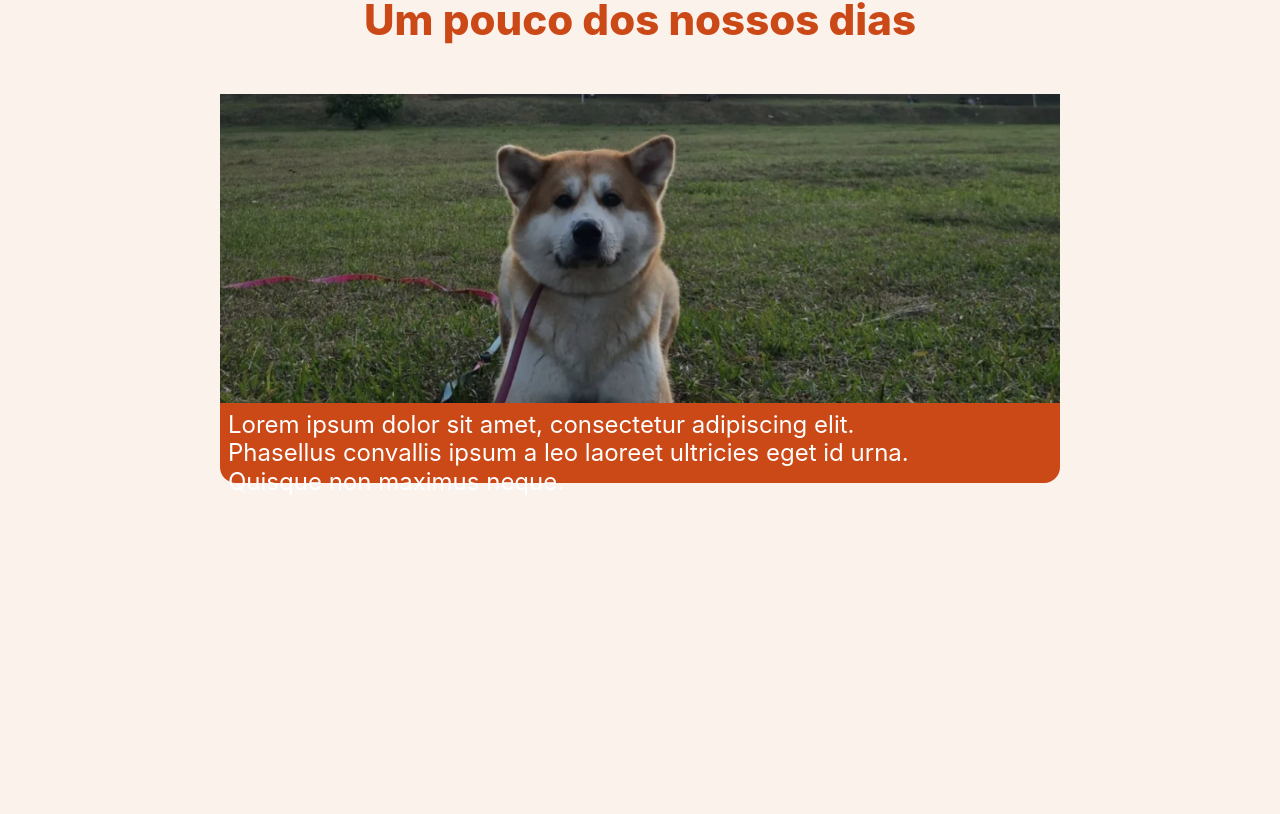
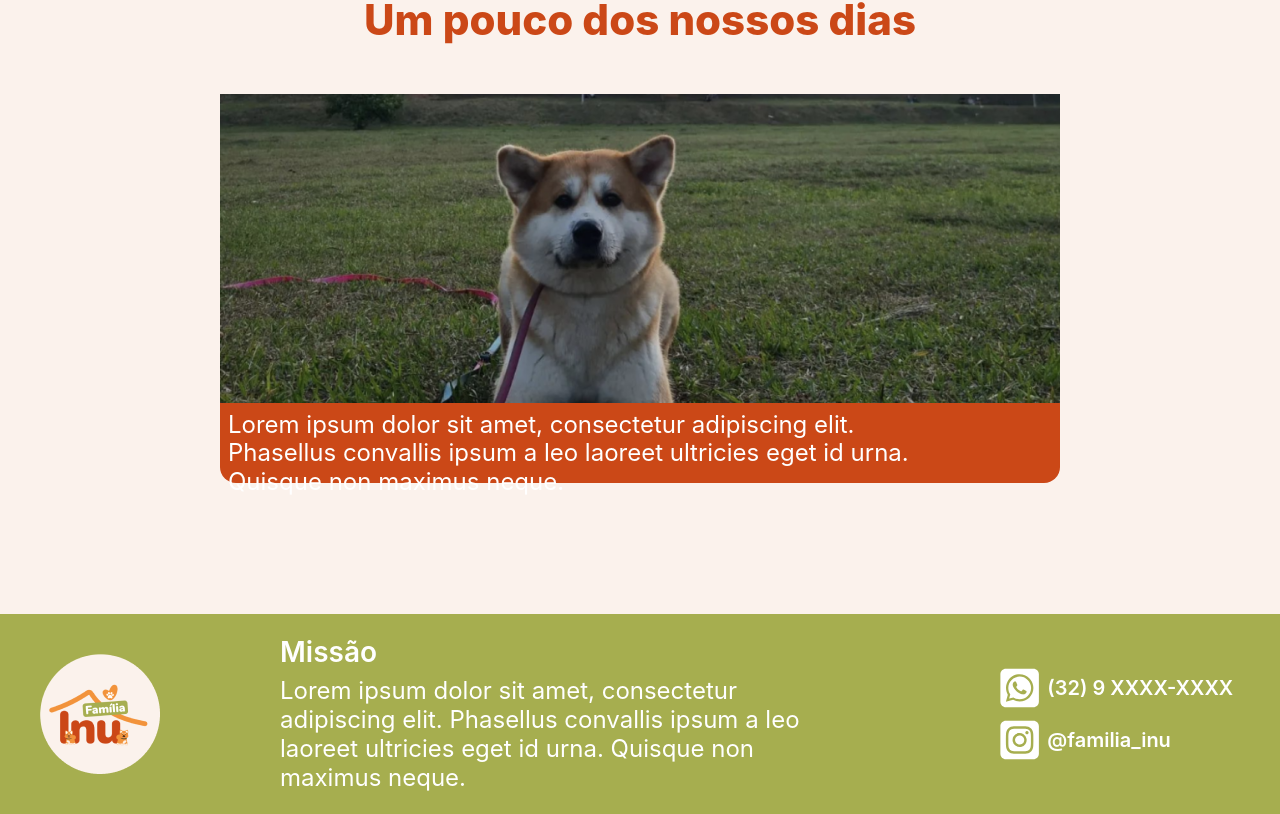
Before and after one commit to yamashita-tiemi/Familia-Inu, a Next.js app: page / in a window 1280 px wide. Shown: the part 1606-2420 px from the top of the page. Before the commit the page ends 2220 px from the top, so only its background shows below. Built offline with nearby package versions, Linux system fonts and the light colour scheme.

Commit message:
footer - initial struct

```diff
--- /dev/null
+++ b/src/app/_components/footer.tsx
@@ -0,0 +1,27 @@
+import { HStack, Stack } from "@chakra-ui/react";
+import { ImageFooter } from "./image";
+import { Text } from "./text";
+import { TitleCard } from "./tittle";
+import { IconSocial } from "./icon";
+
+export default function Footer() {
+    return(
+        <HStack
+            as={"footer"}
+            bg={"#A6AE4F"}
+            width={"100%"}
+            height={"200px"}
+            justifyContent={"space-between"}
+            paddingX={10}
+        >
+            <ImageFooter src={"/logo_redonda.png"} alt={"Família Inu"} width={120} height={120}/>
+            <Stack width={"50%"}>
+                <TitleCard title={"Missão"} size={"28px"}/>
+                <Text size={"24px"} color={"#FFFFFF"}
+                    text={"Lorem ipsum dolor sit amet, consectetur adipiscing elit. Phasellus convallis ipsum a leo laoreet ultricies eget id urna. Quisque non maximus neque. "}
+                />
+            </Stack>
+            <IconSocial></IconSocial>
+        </HStack>
+    )
+}
--- a/src/app/_components/icon.tsx
+++ b/src/app/_components/icon.tsx
@@ -1,4 +1,8 @@
+import { HStack, Link, Stack } from "@chakra-ui/react";
+import { FaSquareWhatsapp, FaSquareInstagram } from "react-icons/fa6";
 import { IoPawSharp } from "react-icons/io5";
+import NextLink from "next/link";
+import { TextIndex } from "./text";
 
 
 interface IconCardProps {
@@ -8,7 +12,26 @@ interface IconCardProps {
 export function IconCard({ opacity }: IconCardProps) {
     return (
         <>
-            <IoPawSharp size={"28px"} color="#CB4817" opacity={opacity}/>
+            <IoPawSharp size={"28px"} color="#CB4817" opacity={opacity} />
         </>
     )
 }
+
+export function IconSocial() {
+    return (
+        <Stack width={"20%"}>
+            <Link as={NextLink} href={'https://web.whatsapp.com/'} isExternal={true}>
+                <HStack>
+                    <FaSquareWhatsapp size={"44px"} color="#FFFFFF" />
+                    <TextIndex text={"(32) 9 XXXX-XXXX"} size={"20px"} color={"#FFFFFF"}/>
+                </HStack>
+            </Link>
+            <Link as={NextLink} href={'https://www.instagram.com/'} isExternal={true}>
+            <HStack>
+                    <FaSquareInstagram size={"44px"} color="#FFFFFF" />
+                    <TextIndex text={"@familia_inu"} size={"20px"} color={"#FFFFFF"}/>
+                </HStack>
+            </Link>
+        </Stack>
+    )
+}
--- a/src/app/_components/image.tsx
+++ b/src/app/_components/image.tsx
@@ -13,6 +13,26 @@ export function ImageNavbar({ src, alt, width, height }: ImageNavbarProps) {
     return (
         <Link as={NextLink} href="/"
             width={"10%"}
+        >
+            <Stack as="picture" align={"center"}>
+                <NextImage src={src} alt={alt} width={width} height={height} />
+            </Stack>
+        </Link>
+    )
+}
+
+interface ImageFooterProps {
+    src: string
+    alt: string
+    width: number
+    height: number
+}
+
+export function ImageFooter({ src, alt, width, height }: ImageFooterProps) {
+    return (
+        <Link as={NextLink} href="/"
+            width={"10%"}
+            borderRadius={"16px"}
         >
             <Stack as="picture" align={"center"}>
                 <NextImage src={src} alt={alt} width={width} height={height} />
--- a/src/app/_components/navbar.tsx
+++ b/src/app/_components/navbar.tsx
@@ -6,6 +6,7 @@ import { ImageNavbar } from "./image";
 export default function Navbar() {
     return(
         <HStack
+            // as={"navbar"}
             bg={"#A6AE4F"}
             width={"100%"}
             height={"100px"}
--- a/src/app/page.tsx
+++ b/src/app/page.tsx
@@ -1,3 +1,4 @@
+import Footer from "./_components/footer";
 import Navbar from "./_components/navbar";
 import { SectionIndexDaily, SectionIndexPrimary, SectionIndexReview } from "./_components/section";
 
@@ -8,6 +9,7 @@ export default function Home() {
       <SectionIndexPrimary/>
       <SectionIndexReview/>
       <SectionIndexDaily/>
+      <Footer/>
     </>
   );
 }
```
Also changed, not shown: public/logo_redonda.png (added).
